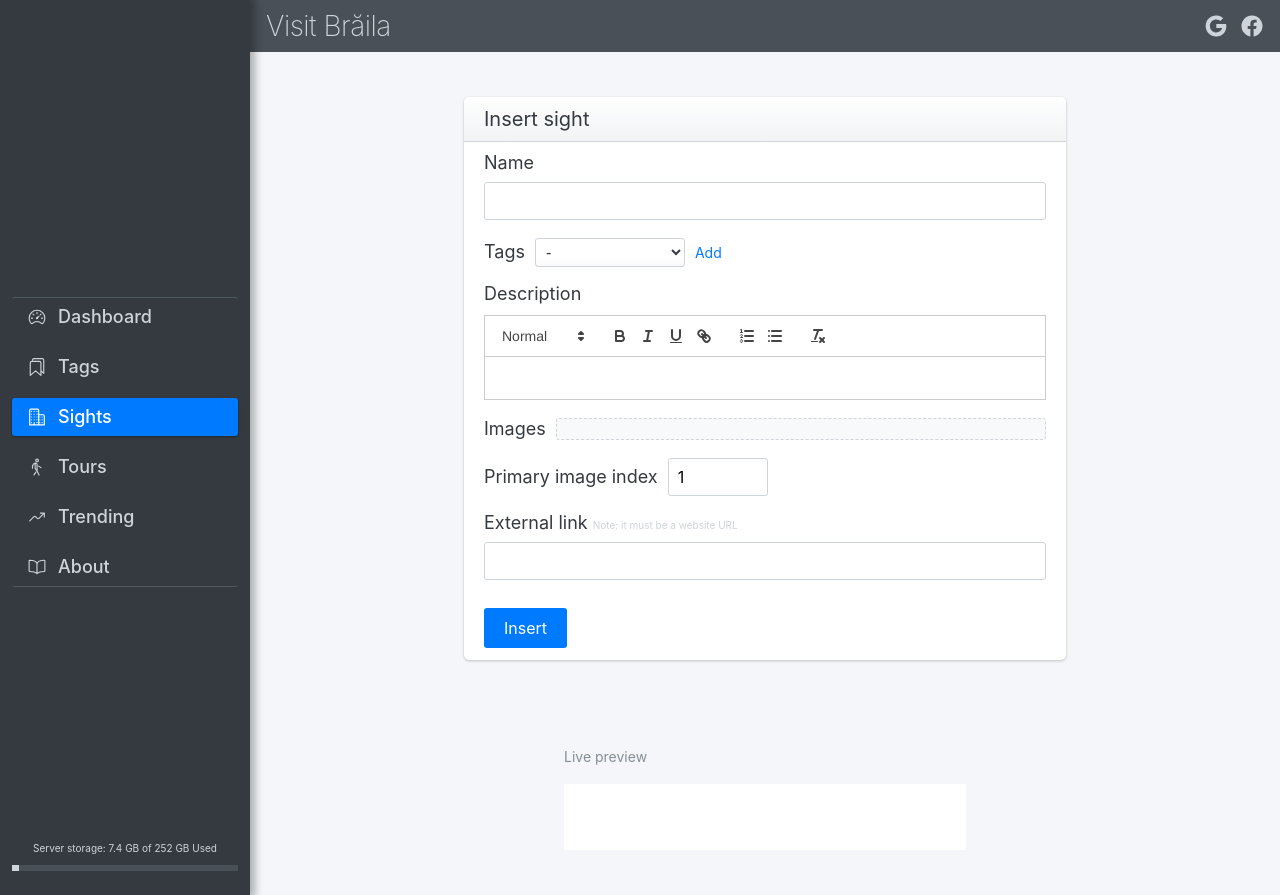
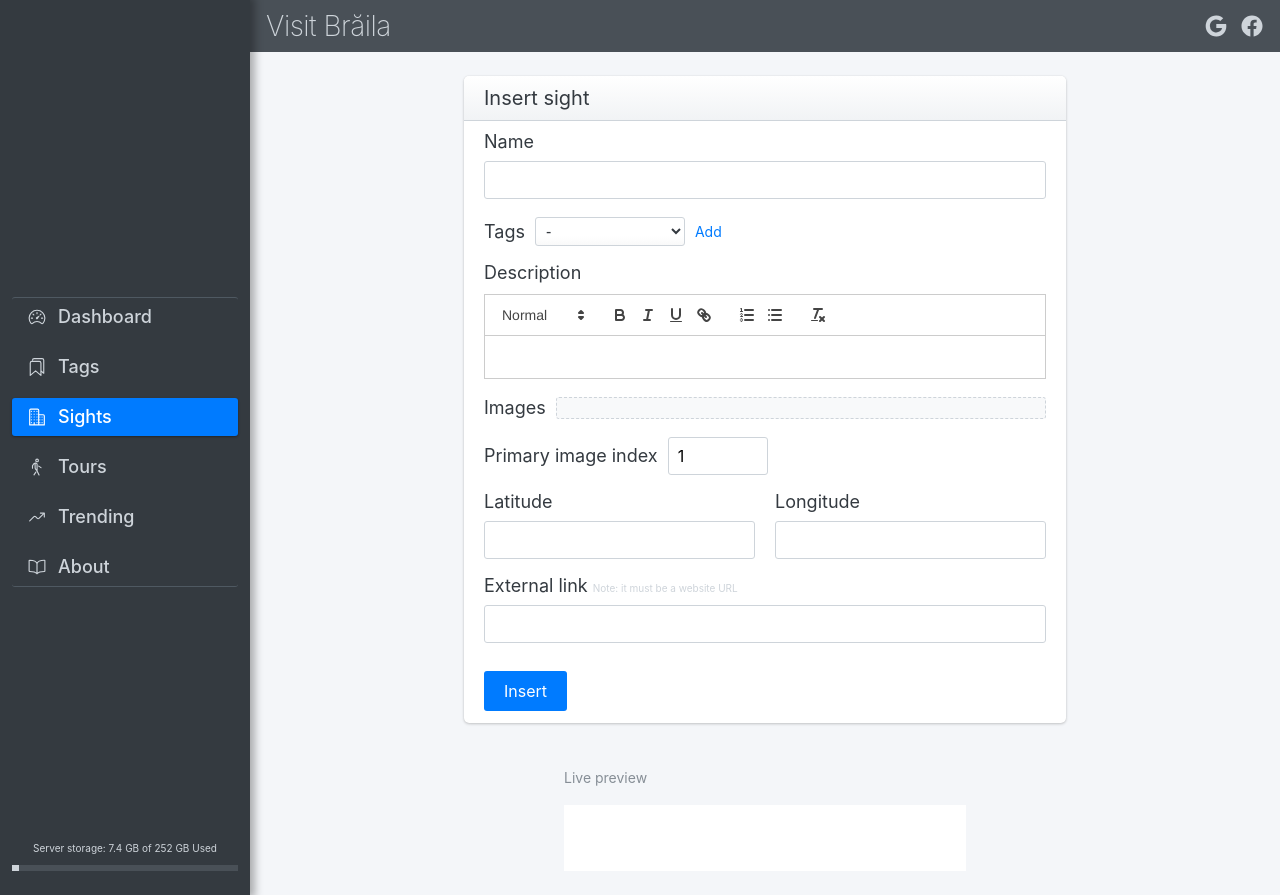
Before and after one commit to MoryokaV/Visit-Braila, a Flask app: page /admin/sights in a window 1280 px wide. Run offline with Flask 2, Linux system fonts and the light colour scheme; the visitor is signed in with stand-in values (Sample User, id 1); data that the repository does not hold is empty; some libraries are stand-ins or nearby versions.

Commit message:
require coordinates for sights in CMS

```diff
--- a/backend/app.py
+++ b/backend/app.py
@@ -87,7 +87,7 @@ def about():
 def insertSight():
     sight = request.get_json()
 
-    db.sights.insert_one({"name": sight['name'], "tags": sight['tags'], "description": sight['description'], "images": sight['images'], "primary_image": sight['primary_image'], "external_link": sight['external_link']})
+    db.sights.insert_one({"name": sight['name'], "tags": sight['tags'], "description": sight['description'], "images": sight['images'], "primary_image": sight['primary_image'], "latitude": sight['latitude'], "longitude": sight['longitude'], "external_link": sight['external_link']})
 
     return make_response("New entry has been inserted", 200)
 
@@ -112,11 +112,12 @@ def deleteSight(_id):
             trending_item_index = item['index']
             break
 
-    for item in trending:
-        if item['index'] > trending_item_index:
-            db.trending.update_one({"_id": ObjectId(item['_id'])}, {"$set": {"sight_id": item['sight_id'], "index": item['index'] - 1}})
+    if(trending_item_id is not ""):
+        for item in trending:
+            if item['index'] > trending_item_index:
+                db.trending.update_one({"_id": ObjectId(item['_id'])}, {"$set": {"sight_id": item['sight_id'], "index": item['index'] - 1}})
 
-    db.trending.delete_one({"_id": ObjectId(trending_item_id)})
+        db.trending.delete_one({"_id": ObjectId(trending_item_id)})
 
     # delete sight
     db.sights.delete_one({"_id": ObjectId(_id)})
@@ -138,7 +139,7 @@ def editSight():
     deleteImages(data['images_to_delete'])
     sight = data['sight']
 
-    db.sights.update_one({"_id": ObjectId(sight['_id'])}, {"$set": {"name": sight['name'], "tags": sight['tags'], "description": sight['description'], "images": sight['images'], "primary_image": sight['primary_image'], "external_link": sight['external_link']}})
+    db.sights.update_one({"_id": ObjectId(sight['_id'])}, {"$set": {"name": sight['name'], "tags": sight['tags'], "description": sight['description'], "images": sight['images'], "primary_image": sight['primary_image'], "latitude": sight['latitude'], "longitude": sight['longitude'], "external_link": sight['external_link']}})
     return make_response("Entry has been updated", 200)
 
 @app.route("/api/insertTour", methods=["POST"])
@@ -200,7 +201,7 @@ def deleteTag(name):
     for sight in sights:
         if name in sight['tags']:
             sight['tags'].remove(name)
-            db.sights.update_one({"_id": ObjectId(sight['_id'])}, {"$set": {"name": sight['name'], "tags": sight['tags'], "description": sight['description'], "images": sight['images'], "primary_image": sight['primary_image'], "external_link": sight['external_link']}})
+            db.sights.update_one({"_id": ObjectId(sight['_id'])}, {"$set": {"name": sight['name'], "tags": sight['tags'], "description": sight['description'], "images": sight['images'], "primary_image": sight['primary_image'], "latitude": sight['latitude'], "longitude": sight['longitude'], "external_link": sight['external_link']}})
 
     db.tags.delete_one({"name": name})
 
--- a/backend/static/css/style.css
+++ b/backend/static/css/style.css
@@ -471,6 +471,12 @@ tbody tr:hover {
     gap: 1.2rem;
 }
 
+.grid-2-inputs {
+    column-gap: 2rem;
+    display: grid;
+    grid-template-columns: repeat(auto-fit, minmax(18rem, 1fr));
+}
+
 /* #### LIVE PREVIEW #### */
 
 .preview {
--- a/backend/static/js/sights.js
+++ b/backend/static/js/sights.js
@@ -2,7 +2,11 @@ import {
   getFilename,
   startLoadingAnimation,
   nameRegExp,
-  nameRegExpTitle
+  nameRegExpTitle,
+  longitudeRegExp,
+  latitudeRegExp,
+  latitudeRegExpTitle,
+  longitudeRegExpTitle
 } from './utils.js';
 
 let quill = undefined;
@@ -13,6 +17,8 @@ let sight = {
   description: ``,
   images: [],
   primary_image: 1,
+  latitude: "",
+  longitude: "",
   external_link: "",
 };
 
@@ -186,6 +192,11 @@ $(document).ready(async function() {
     $("#preview-primary-image").prop("src", $("#preview-images img").eq($(this).val() - 1).prop("src"));
   });
 
+  // COORDINATES
+  $("#sight-latitude").attr("pattern", latitudeRegExp).attr("title", latitudeRegExpTitle);
+  $("#sight-longitude").attr("pattern", longitudeRegExp).attr("title", longitudeRegExpTitle);
+
+
   // SUBMIT
   $("#insert-sight-form").submit(async function(e) {
     e.preventDefault();
@@ -195,6 +206,8 @@ $(document).ready(async function() {
     sight.name = $("#sight-name").val();
     sight.description = quill.root.innerHTML;
     sight.primary_image = parseInt($("#sight-primary-image").val());
+    sight.latitude = parseFloat($("#sight-latitude").val());
+    sight.longitude = parseFloat($("#sight-longitude").val());
     sight.external_link = $("#sight-external-link").val();
 
     await $.ajax({
--- a/backend/static/js/utils.js
+++ b/backend/static/js/utils.js
@@ -9,11 +9,15 @@ export const nameRegExp = "^[A-Za-z][A-Za-z0-9,.\"'() ]*$"
 export const addressRegExp = "^[A-Za-z0-9][A-Za-z0-9,.\"'() ]*$"
 export const tagRegExp = "^[A-Z][A-Za-z]*$"
 export const idRegExp = "^[0-9a-fA-F]{24}$"
+export const latitudeRegExp = "^(\\+|-)?(?:90(?:(?:\\.0{1,15})?)|(?:[0-9]|[1-8][0-9])(?:(?:\\.[0-9]{1,15})?))$"
+export const longitudeRegExp = "^(\\+|-)?(?:180(?:(?:\\.0{1,15})?)|(?:[0-9]|[1-9][0-9]|1[0-7][0-9])(?:(?:\\.[0-9]{1,15})?))$"
 
 export const nameRegExpTitle = "Name should start with a letter. Allowed characters: a-z A-Z 0-9 ,.\"'() "
 export const addressRegExpTitle = "Name shouldn't start with a symbol. Allowed characters: a-z A-Z 0-9 ,.\"'() "
 export const tagRegExpTitle = "Name should start with a capital letter. Allowed characters: a-z A-Z"
 export const idRegExpTitle = "Please enter a valid id"
+export const latitudeRegExpTitle = "Invalid latitude coordinates"
+export const longitudeRegExpTitle = "Invalid longitude coordinates"
 
 // Server storage info
 const getStorageInfo = async () => {
--- a/backend/templates/sights.html
+++ b/backend/templates/sights.html
@@ -120,6 +120,16 @@
                 required
               />
             </div>
+            <div class="grid-2-inputs">
+              <div class="input-field">
+                <label for="sight-latitude">Latitude</label>
+                <input type="text" id="sight-latitude" name="latitude" required />
+              </div>
+              <div class="input-field">
+                <label for="sight-longitude">Longitude</label>
+                <input type="text" id="sight-longitude" name="longitude" required />
+              </div>
+            </div>
             <div class="input-field">
               <label for="sight-external-link">External link <span class="hint-text">Note: it must be a website URL</span></label>
               <input type="url" id="sight-external-link" name="external-link" required />
```
Also changed, not shown: backend/static/js/modal.js (+14 -0 lines), backend/templates/index.html (+10 -0 lines).
